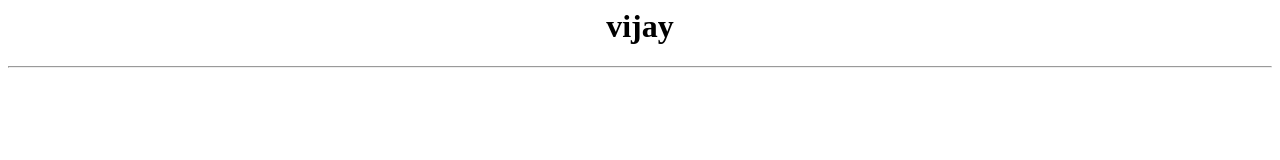
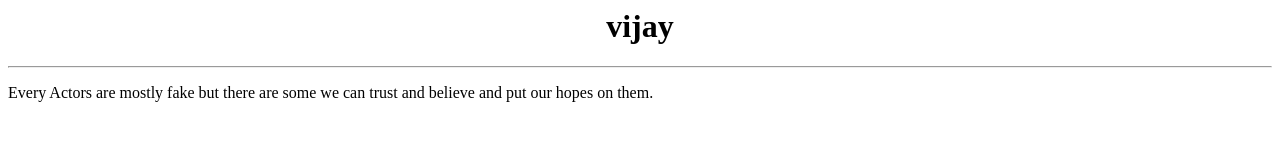
Before and after one commit to Divinelearner/ActorsareFake, a plain HTML site: page index.html in a window 1280 px wide. Drawn offline with Linux system fonts and the light colour scheme.

Commit message:
added a paragraph

```diff
--- a/index.html
+++ b/index.html
@@ -2,3 +2,4 @@
   <h1>vijay</h1>
 </center>
 <hr>
+<p>Every Actors are mostly fake but there are some we can trust and believe and put our hopes on them.</p>
```
